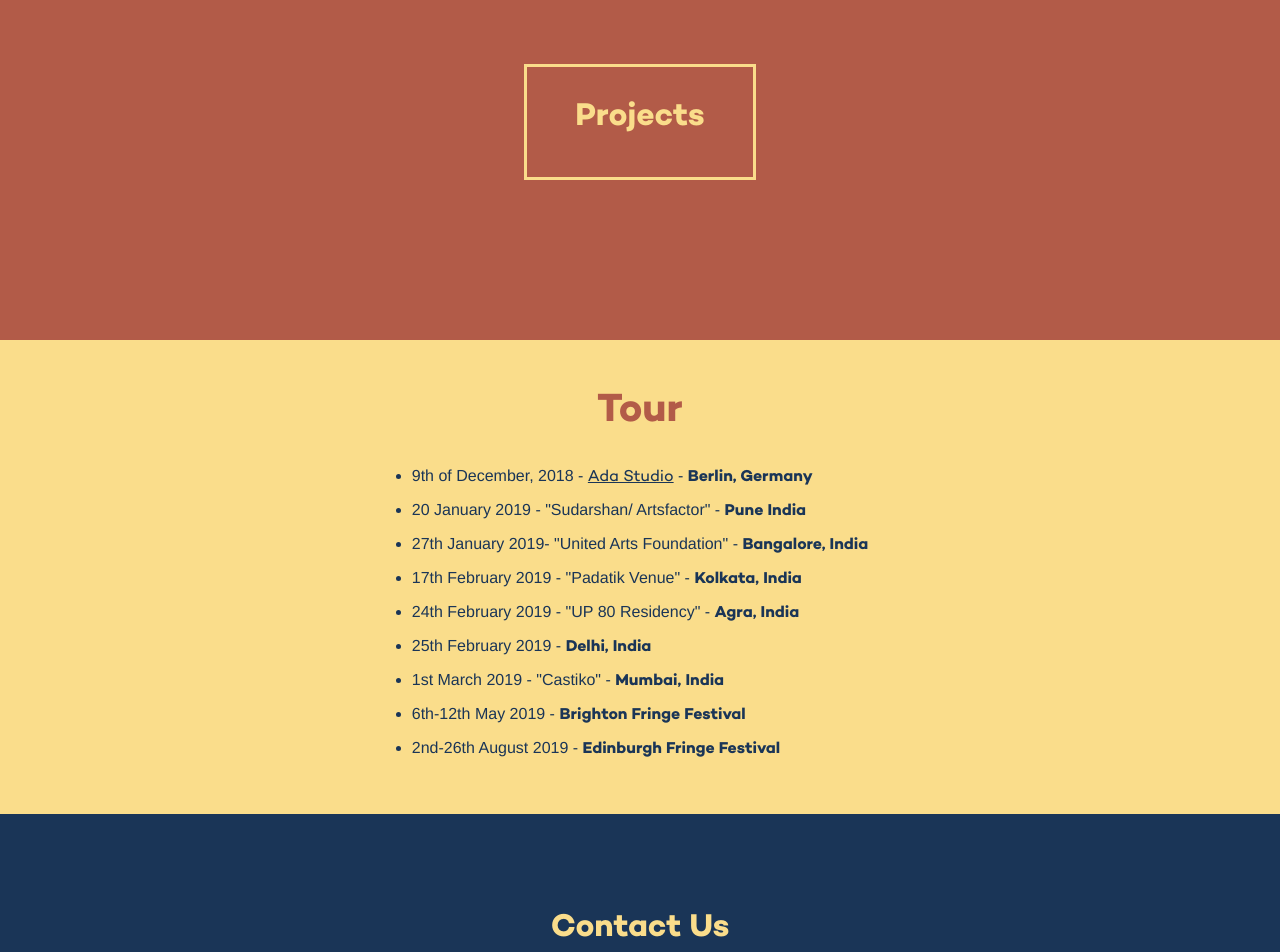
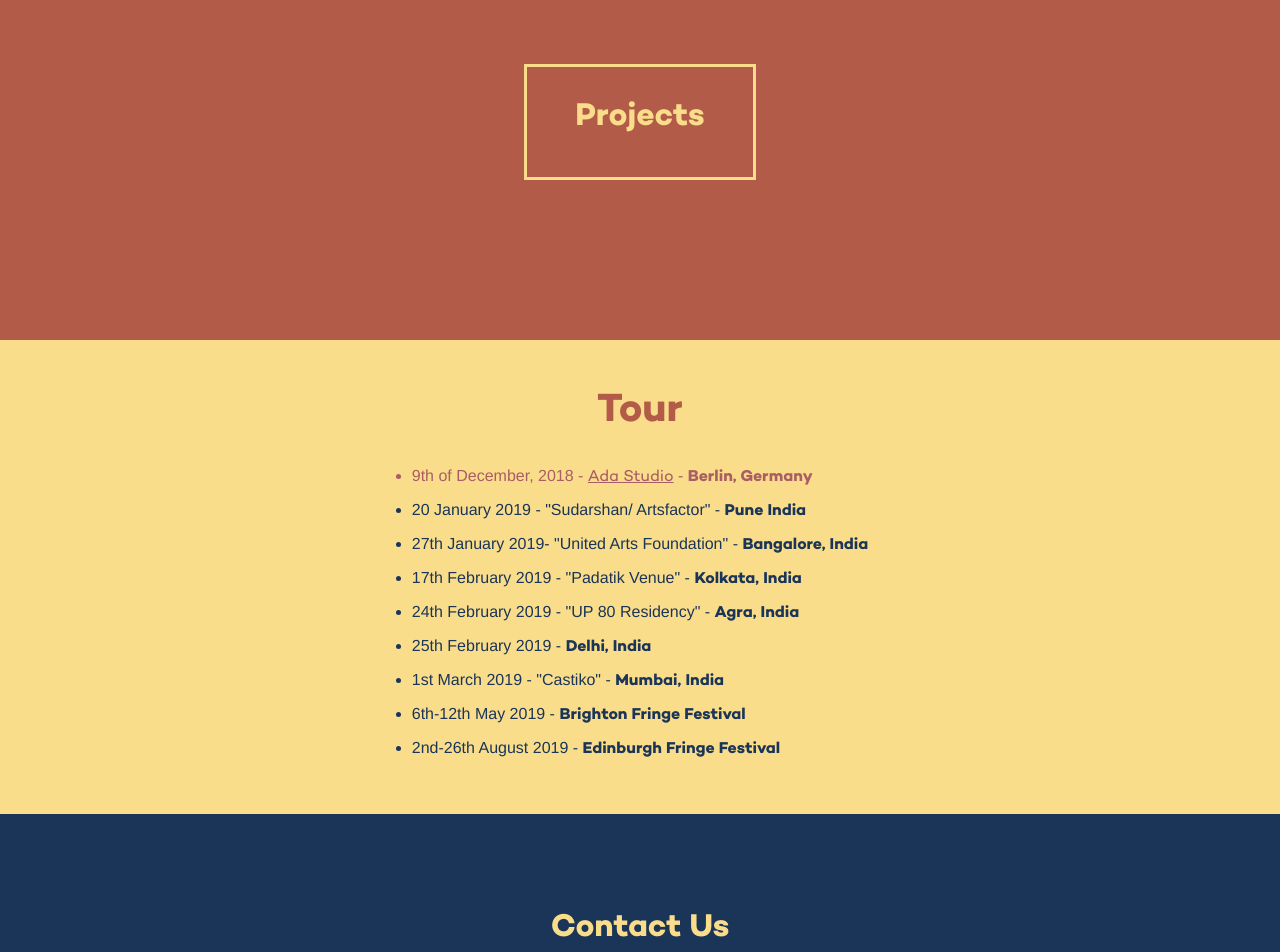
Before and after one commit to matteocarpi/GBT-Jekyll, a Jekyll site: the page built from index.md, in a window 1280 px wide. Shown: the part 933-1885 px from the top of the page. Built offline with Jekyll 4.4.1, drawn with Linux system fonts in a browser that asks for light colours; nearby versions of some CDN libraries.

Commit message:
style for past gig

```diff
--- a/_layouts/home.html
+++ b/_layouts/home.html
@@ -40,7 +40,7 @@ layout: default
               {% if item.first-date == item.last-date %}
 
 
-                <li> {% assign day = item.first-date | date: "%-d" %}
+                <li {% if item.past == true %} style="color: #aa5d64;" {% endif %}> {% assign day = item.first-date | date: "%-d" %}
                   {% case day %}
                     {% when '1' or '21' or '31' %}{{ day }}st
                     {% when '2' or '22' %}{{ day }}nd
@@ -51,7 +51,7 @@ layout: default
 
                 {% else %}
 
-                <li> {% assign day = item.first-date | date: "%-d" %}
+                <li {% if past == true %} style="color: #aa5d64;" {% endif %}> {% assign day = item.first-date | date: "%-d" %}
                   {% case day %}
                     {% when '1' or '21' or '31' %}{{ day }}st
                     {% when '2' or '22' %}{{ day }}nd
```
Also changed, not shown: index.md (+1 -0 lines).
